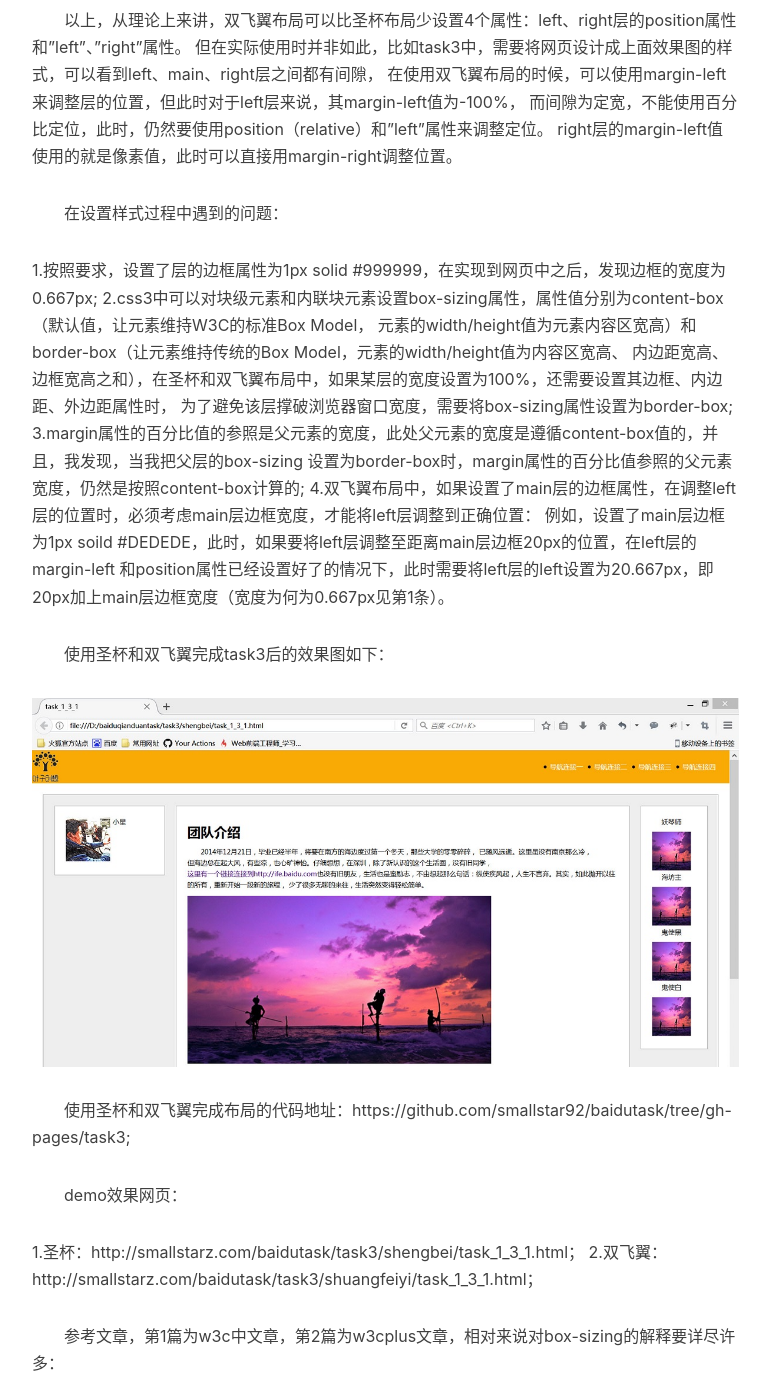
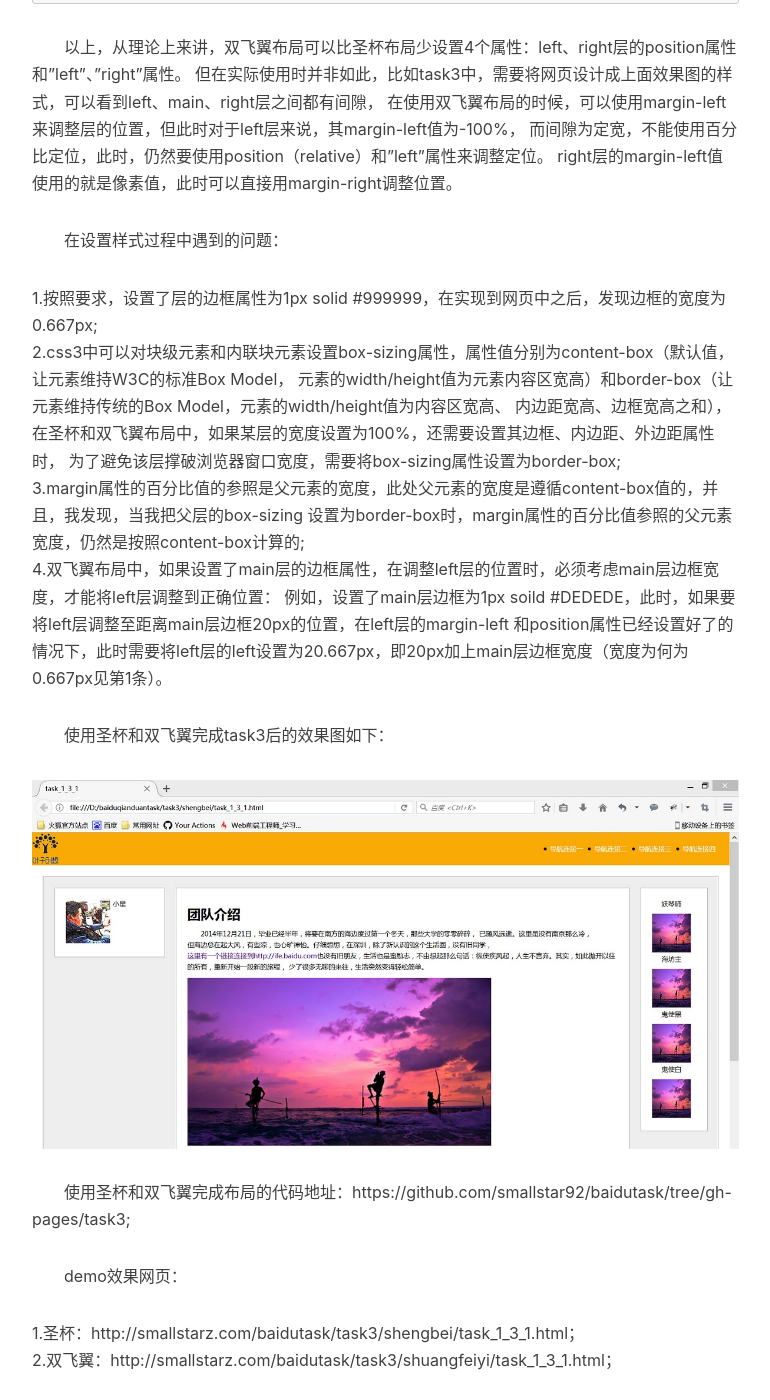
Before and after one commit to smallstar92/smallstar92.github.io, a Jekyll site: the page built from _posts/2017-02-20-baidutask3-css.markdown, in a window 1280 px wide and 1400 px high, scrolled down 2886 px. Shown: the whole window, without its empty margins (233-1003 px from the left). Built offline with Jekyll 4.4.1, drawn with Linux system fonts in a browser that asks for light colours; nearby versions of some CDN libraries; comment, search, counter and statistics services are not loaded; some of the changed text lies outside the part shown.

```diff
--- a/_posts/2017-02-20-baidutask3-css.markdown
+++ b/_posts/2017-02-20-baidutask3-css.markdown
@@ -24,7 +24,7 @@ tags:
 
 1.两种布局的基本构思为：首先让中间层100%宽度占满同一高度的空间，在左右两层被挤出中间层所在区域时，
 使用margin-left的负值将左右两个层拉回与中间层同一高度的空间，接下来调整左右两层到指定位置，
-最后使用中间层的margin或padding属性使中间层的内容躲出左右两层占住的显示区。
+最后使用中间层的margin或padding属性使中间层的内容躲出左右两层占住的显示区。<br/>
 2.两种布局的主要区别在于：圣杯布局采用一个父层包含中间、左右三个子层，设置父层的padding值腾出左右两层的显示区，
 并对左右两层使用relative和left、right值调整位置；双飞翼采用中间、左右三层并列，再在中间层里设置一个子层，
 设置中间层子层的margin值腾出左右两层的显示区，对左右两层使用margin值即可调整位置；
@@ -99,13 +99,13 @@ right层的margin-left值使用的就是像素值，此时可以直接用margin-
 
 　　在设置样式过程中遇到的问题：
 
-1.按照要求，设置了层的边框属性为1px solid #999999，在实现到网页中之后，发现边框的宽度为0.667px;
+1.按照要求，设置了层的边框属性为1px solid #999999，在实现到网页中之后，发现边框的宽度为0.667px;<br/>
 2.css3中可以对块级元素和内联块元素设置box-sizing属性，属性值分别为content-box（默认值，让元素维持W3C的标准Box Model，
 元素的width/height值为元素内容区宽高）和border-box（让元素维持传统的Box Model，元素的width/height值为内容区宽高、
 内边距宽高、边框宽高之和），在圣杯和双飞翼布局中，如果某层的宽度设置为100%，还需要设置其边框、内边距、外边距属性时，
-为了避免该层撑破浏览器窗口宽度，需要将box-sizing属性设置为border-box;
+为了避免该层撑破浏览器窗口宽度，需要将box-sizing属性设置为border-box;<br/>
 3.margin属性的百分比值的参照是父元素的宽度，此处父元素的宽度是遵循content-box值的，并且，我发现，当我把父层的box-sizing
-设置为border-box时，margin属性的百分比值参照的父元素宽度，仍然是按照content-box计算的;
+设置为border-box时，margin属性的百分比值参照的父元素宽度，仍然是按照content-box计算的;<br/>
 4.双飞翼布局中，如果设置了main层的边框属性，在调整left层的位置时，必须考虑main层边框宽度，才能将left层调整到正确位置：
 例如，设置了main层边框为1px soild #DEDEDE，此时，如果要将left层调整至距离main层边框20px的位置，在left层的margin-left
 和position属性已经设置好了的情况下，此时需要将left层的left设置为20.667px，即20px加上main层边框宽度（宽度为何为0.667px见第1条）。
@@ -118,10 +118,10 @@ right层的margin-left值使用的就是像素值，此时可以直接用margin-
 
 　　demo效果网页：
 
-1.圣杯：http://smallstarz.com/baidutask/task3/shengbei/task_1_3_1.html；
+1.圣杯：http://smallstarz.com/baidutask/task3/shengbei/task_1_3_1.html；<br/>
 2.双飞翼：http://smallstarz.com/baidutask/task3/shuangfeiyi/task_1_3_1.html；
 
 　　参考文章，第1篇为w3c中文章，第2篇为w3cplus文章，相对来说对box-sizing的解释要详尽许多：
 
-1.《CSS3 box-sizing 属性》:http://www.w3school.com.cn/cssref/pr_box-sizing.asp;
+1.《CSS3 box-sizing 属性》:http://www.w3school.com.cn/cssref/pr_box-sizing.asp;<br/>
 2.《CSS3 Box-sizing》:http://www.w3cplus.com/content/css3-box-sizing;
```
